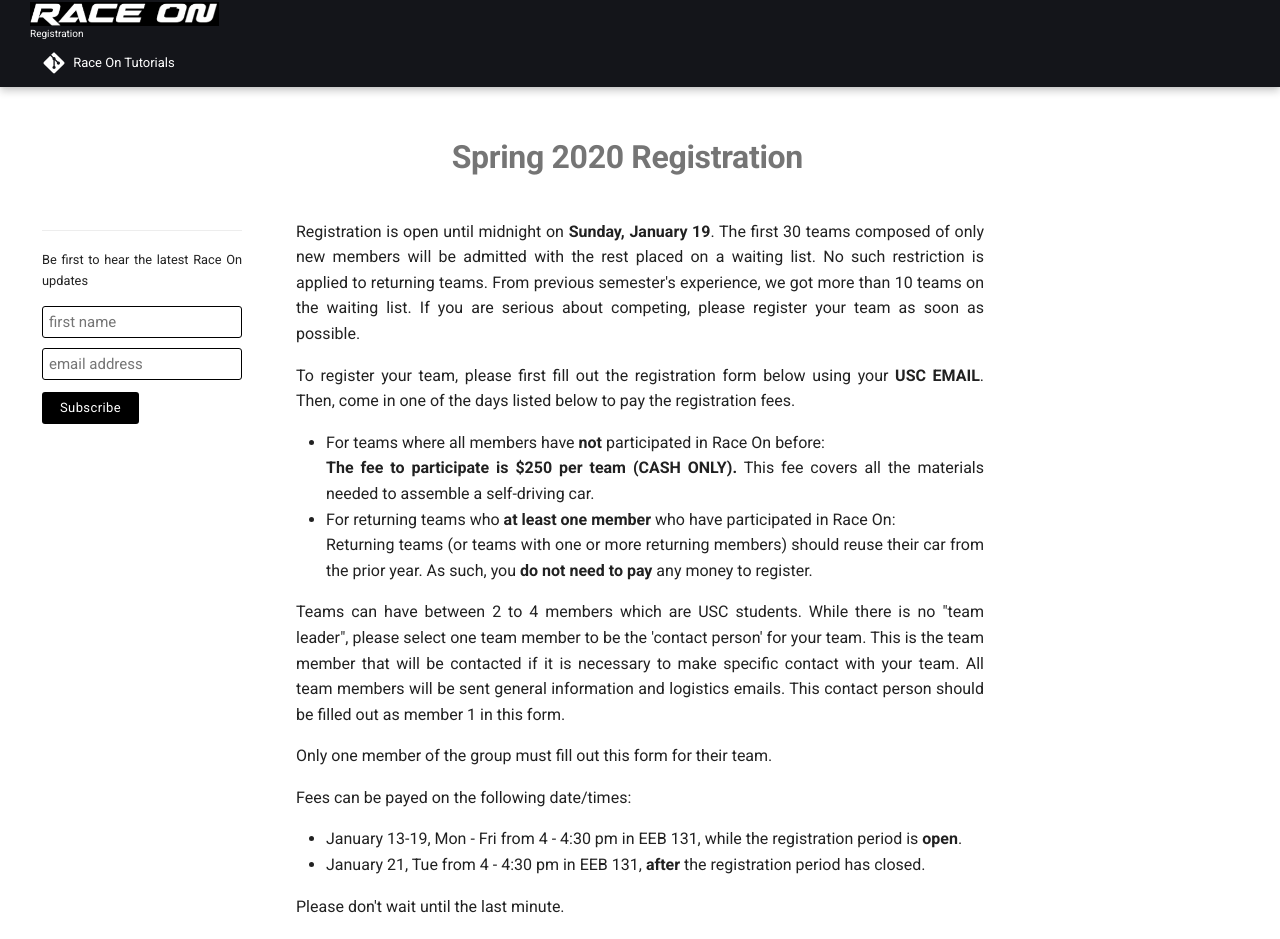
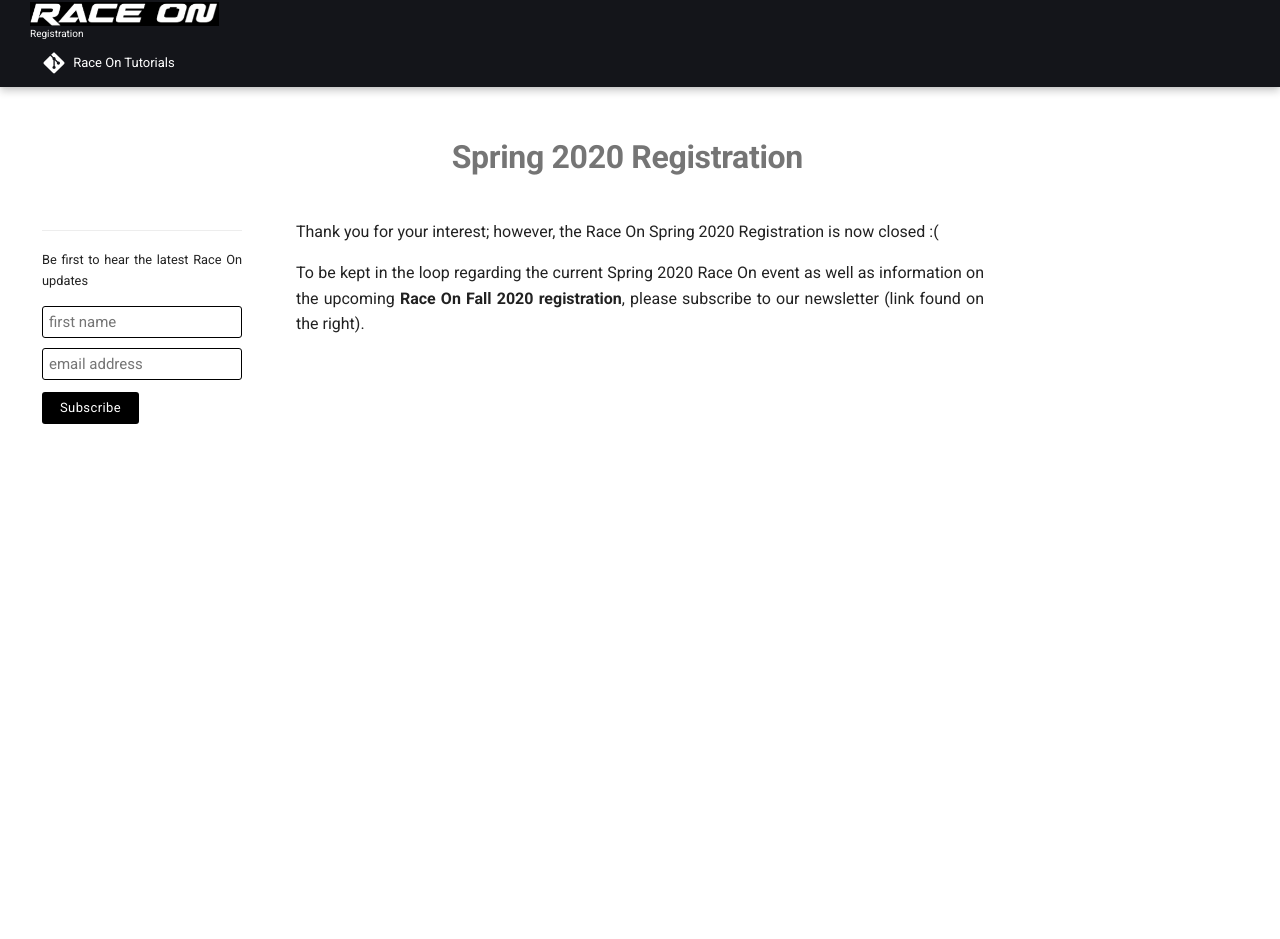
Before and after one commit to race-on/webpage, an MkDocs documentation site: the page built from source/registration.md, in a window 1280 px wide and 1400 px high. Shown: the top 939 px of the window. Built offline with MkDocs 1.6.1 and Material for MkDocs 9.7.7, drawn with Linux system fonts in a browser that asks for light colours; comment, search, counter and statistics services are not loaded; some of the changed text lies outside the part shown.

Commit message:
Updated information on Race 0 and registration page.

```diff
--- a/source/registration.md
+++ b/source/registration.md
@@ -1,12 +1,13 @@
 title: Registration
 <!-- redirect: https://docs.google.com/forms/d/e/1FAIpQLSeP6hJoC0y7EEb674bbVeC4V7KPs40F3kfUF5sIa7-plP9oBA/viewform?usp=sf_link -->
 
-
-
-
 # Spring 2020 Registration
 
-Registration is open until midnight on **Sunday, January 19**. The first 30 teams composed of only new members will be admitted with the rest placed on a waiting list. No such restriction is applied to returning teams. From previous semester's experience, we got more than 10 teams on the waiting list. If you are serious about competing, please register your team as soon as possible.
+Thank you for your interest; however, the Race On Spring 2020 Registration is now closed :(
+
+To be kept in the loop regarding the current Spring 2020 Race On event as well as information on the upcoming **Race On Fall 2020 registration**, please subscribe to our newsletter (link found on the right).
+
+<!-- Registration is open until midnight on **Sunday, January 19**. The first 30 teams composed of only new members will be admitted with the rest placed on a waiting list. No such restriction is applied to returning teams. From previous semester's experience, we got more than 10 teams on the waiting list. If you are serious about competing, please register your team as soon as possible.
 
 To register your team, please first fill out the registration form below using your **USC EMAIL**. Then, come in one of the days listed below to pay the registration fees.
 
@@ -30,6 +31,6 @@
 
 <iframe src="https://docs.google.com/forms/d/e/1FAIpQLSeP6hJoC0y7EEb674bbVeC4V7KPs40F3kfUF5sIa7-plP9oBA/viewform?embedded=true" width="1200" height="3450" frameborder="0" marginheight="0" marginwidth="0">Loading…</iframe>
 
-**After submission of the form, please scroll up to see the confirmation message.**
+**After submission of the form, please scroll up to see the confirmation message.** -->
 
 <!-- # Registration Closed -->
```
Also changed, not shown: source/index.md (+14 -2 lines).
